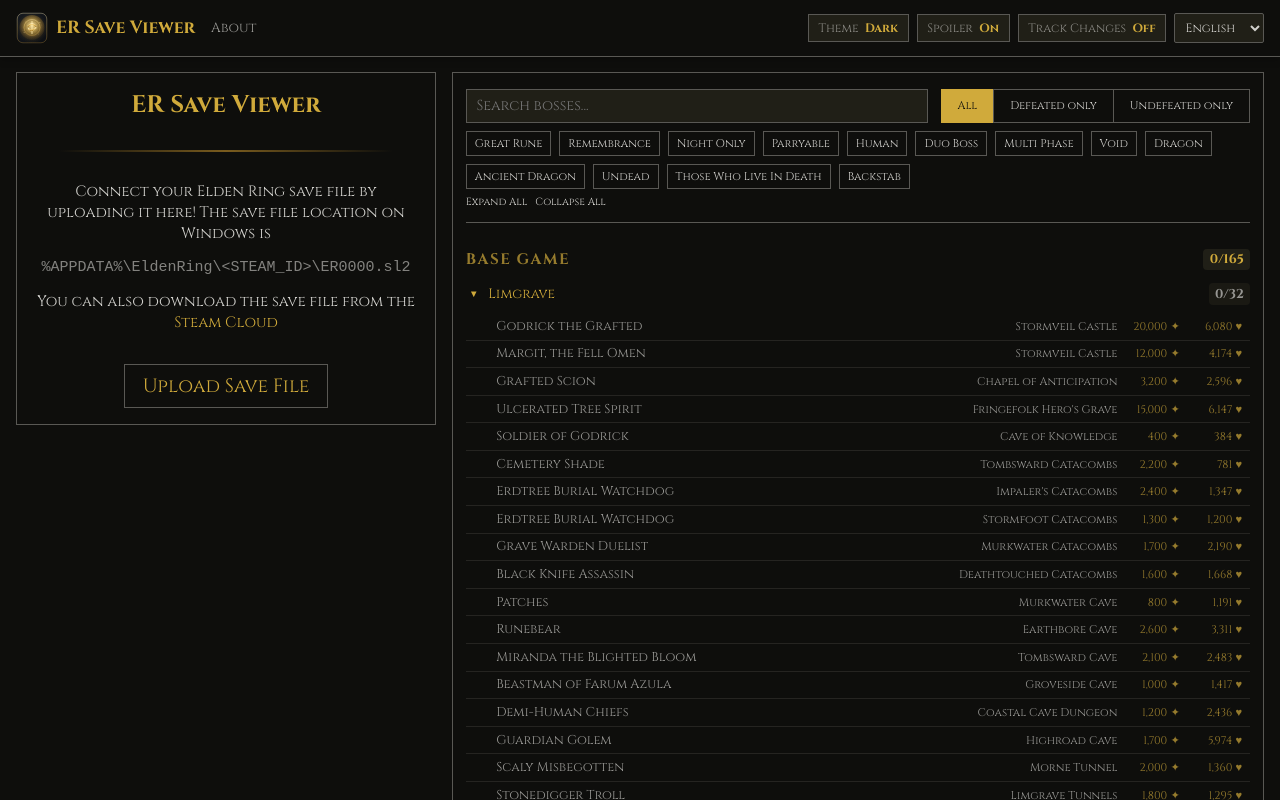
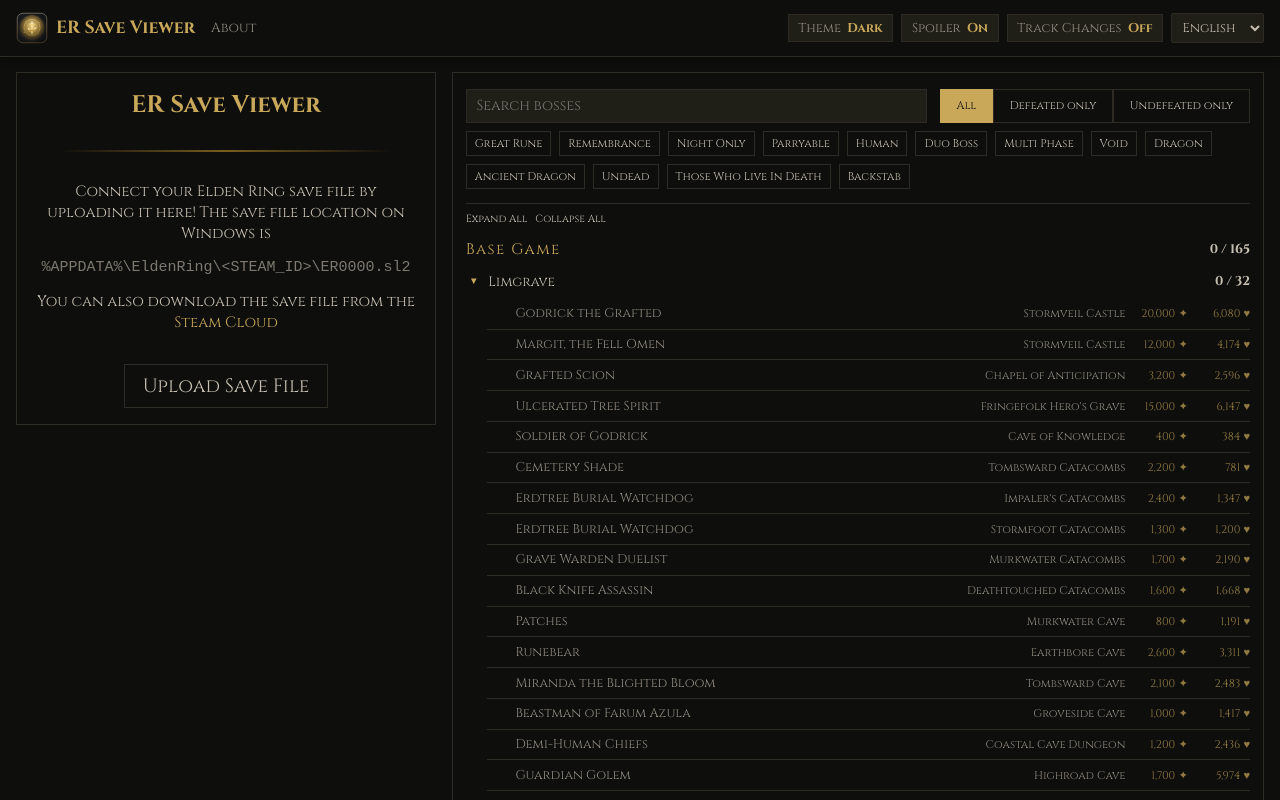
Before and after one commit to zebbedaja/er-save-viewer, a Vue app: page / in a window 1280 px wide. Shown: the top 800 px of the page. Built offline with nearby package versions, Linux system fonts and the light colour scheme; what @zebbedaja/er-save-parser would draw is missing.

Commit message:
css adjustments

```diff
--- a/src/assets/base.css
+++ b/src/assets/base.css
@@ -1,10 +1,14 @@
 :root {
   --main-bg-color: #0e0e0c;
-  --main-font-color: #d1d0cc;
-  --border-color: #595854;
-  --border-hover-color: rgb(133, 132, 121);
+  --main-font-color: #c7c0b2;
+  /* --main-font-color: #7d7668; */
+  /* --main-font-color: #d1d0cc; */
+  --border-color: #2e2a24;
+  --border-hover-color: #5e5a54;
+  /* --border-hover-color: rgb(133, 132, 121); */
   /* --highlight-color: #c9962a; */
-  --highlight-color: #d0aa3b;
+  /* --highlight-color: #d0aa3b; */
+  --highlight-color: #c9a959;
   --link-color: var(--highlight-color);
   --divider-gradient: linear-gradient(to right, transparent, #7a5c1e, transparent);
   --hover-shadow: 0px 0px 16px 4px rgba(50, 49, 35, 0.9);
--- a/src/assets/main.css
+++ b/src/assets/main.css
@@ -19,7 +19,6 @@
   transition: 0.3s;
   text-align: center;
   background: transparent;
-  color: var(--link-color);
   font-size: 0.8rem;
 }
 
@@ -64,9 +63,6 @@
   display: flex;
   flex-direction: column;
   gap: 0.5rem;
-  margin-bottom: 0.8rem;
-  padding-bottom: 0.8rem;
-  border-bottom: 1px solid var(--border-color);
 }
 
 .filter-group {
@@ -79,13 +75,12 @@
 }
 
 .filter-group-connected button {
-  border-right: 0;
   padding-left: 1rem;
   padding-right: 1rem;
 }
 
-.filter-group-connected button:last-child {
-  border-right: 1px solid var(--border-color);
+.filter-group-connected button:not(:first-child) {
+  margin-left: -0.5px;
 }
 
 /* === Search input === */
@@ -144,7 +139,7 @@
   background: none;
   border: 1px solid var(--border-color);
   color: var(--main-font-color);
-  font-size: 0.7rem;
+  font-size: 0.8rem;
   padding: 0.3rem 0.6rem;
   cursor: pointer;
   transition: all 0.2s;
@@ -158,10 +153,8 @@
 /* === Section titles === */
 
 .section-title-bar {
-  font-size: 0.7rem;
-  text-transform: uppercase;
+  font-size: 0.75rem;
   letter-spacing: 0.05em;
-  opacity: 0.5;
   margin: 0;
   padding-bottom: 0.2rem;
   border-bottom: 1px solid var(--border-color);
--- a/src/components/AppNav.vue
+++ b/src/components/AppNav.vue
@@ -185,7 +185,6 @@
 }
 
 .nav-link:hover {
-  opacity: 1;
   color: var(--highlight-color);
 }
 
@@ -201,7 +200,7 @@
 }
 
 .nav-btn {
-  font-size: 0.75rem;
+  font-size: 0.8rem;
   padding: 0.3rem 0.6rem;
   background: var(--hover-background);
   color: var(--main-font-color);
@@ -218,7 +217,7 @@
 }
 
 .btn-label {
-  opacity: 0.6;
+  opacity: 0.7;
 }
 
 .btn-value {
@@ -235,7 +234,7 @@
 }
 
 .nav-select {
-  font-size: 0.75rem;
+  font-size: 0.8rem;
   padding: 0.3rem 0.4rem;
   background: var(--hover-background);
   color: var(--main-font-color);
--- a/src/components/BossList.vue
+++ b/src/components/BossList.vue
@@ -255,7 +255,11 @@
               {{ $t('greatRune') }}
             </button>
 
-            <button class="toggle-btn" :class="{ active: filterRemembrance }" @click="filterRemembrance = !filterRemembrance">
+            <button
+              class="toggle-btn"
+              :class="{ active: filterRemembrance }"
+              @click="filterRemembrance = !filterRemembrance"
+            >
               {{ $t('remembrance') }}
             </button>
 
@@ -275,7 +279,11 @@
               {{ $t('duoBoss') }}
             </button>
 
-            <button class="toggle-btn" :class="{ active: filterMultiPhase }" @click="filterMultiPhase = !filterMultiPhase">
+            <button
+              class="toggle-btn"
+              :class="{ active: filterMultiPhase }"
+              @click="filterMultiPhase = !filterMultiPhase"
+            >
               {{ $t('multiPhaseBoss') }}
             </button>
 
@@ -287,7 +295,11 @@
               {{ $t('dragonFilter') }}
             </button>
 
-            <button class="toggle-btn" :class="{ active: filterAncientDragon }" @click="filterAncientDragon = !filterAncientDragon">
+            <button
+              class="toggle-btn"
+              :class="{ active: filterAncientDragon }"
+              @click="filterAncientDragon = !filterAncientDragon"
+            >
               {{ $t('ancientDragonFilter') }}
             </button>
 
@@ -295,7 +307,11 @@
               {{ $t('undeadFilter') }}
             </button>
 
-            <button class="toggle-btn" :class="{ active: filterThoseWhoLiveInDeath }" @click="filterThoseWhoLiveInDeath = !filterThoseWhoLiveInDeath">
+            <button
+              class="toggle-btn"
+              :class="{ active: filterThoseWhoLiveInDeath }"
+              @click="filterThoseWhoLiveInDeath = !filterThoseWhoLiveInDeath"
+            >
               {{ $t('thoseWhoLiveInDeathFilter') }}
             </button>
 
@@ -323,7 +339,7 @@
       <div class="section-header" id="base">
         <span class="section-title">{{ $t('baseGameSection') }}</span>
         <span class="section-complete" v-if="defeatedBaseGame === filteredBaseGameCount">✓</span>
-        <span class="section-count">{{ defeatedBaseGame }}/{{ filteredBaseGameCount }}</span>
+        <span class="section-count">{{ defeatedBaseGame }} / {{ filteredBaseGameCount }}</span>
       </div>
 
       <div
@@ -333,10 +349,10 @@
         :class="{ completed: isRegionComplete(bosses) }"
       >
         <div class="region-header" @click="toggleRegion(region)">
-          <span class="expand-icon">{{ expandedRegions.has(region) ? '▼' : '▶' }}</span>
-          <span class="region-name">{{ region }}</span>
-          <span class="region-complete" v-if="isRegionComplete(bosses)">✓</span>
-          <span class="region-count">{{ countDefeated(bosses) }}/{{ bosses.length }}</span>
+          <div class="expand-icon">{{ expandedRegions.has(region) ? '▼' : '▶' }}</div>
+          <div class="region-name">{{ region }}</div>
+          <div class="region-complete" v-if="isRegionComplete(bosses)">✓</div>
+          <div class="region-count">{{ countDefeated(bosses) }} / {{ bosses.length }}</div>
         </div>
 
         <div v-show="expandedRegions.has(region)" class="boss-rows">
@@ -366,7 +382,7 @@
       </div>
     </template>
 
-    <!-- <hr v-if="groupedBaseGameBosses.length && groupedDlcBosses.length" class="section-divider" /> -->
+    <hr v-if="groupedBaseGameBosses.length && groupedDlcBosses.length" class="section-divider" />
 
     <template v-if="groupedDlcBosses.length">
       <div class="section-header" id="dlc">
@@ -454,6 +470,9 @@
 .expand-all-group {
   display: flex;
   gap: 0.5rem;
+  margin-top: 0.5rem;
+  padding-top: 0.5rem;
+  border-top: 1px solid var(--border-color);
 }
 
 .expand-all-link {
@@ -465,7 +484,7 @@
 }
 
 .expand-all-link:hover {
-  text-decoration: underline;
+  color: var(--link-color);
 }
 
 .section-header {
@@ -479,21 +498,13 @@
 .section-title {
   font-size: 0.95rem;
   color: var(--highlight-color);
-  font-weight: bold;
-  text-transform: uppercase;
   letter-spacing: 0.1em;
-  opacity: 0.7;
   flex: 1;
 }
 
 .section-count {
   font-size: 0.8rem;
   font-weight: bold;
-  color: var(--highlight-color);
-  background: var(--hover-background);
-  padding: 0.15rem 0.4rem;
-  border-radius: 4px;
-  opacity: 1;
 }
 
 .section-complete {
@@ -507,7 +518,7 @@
   height: 2px;
   margin: 0.4rem 0;
   border: none;
-  background: linear-gradient(90deg, var(--highlight-color), transparent);
+  /* background: linear-gradient(90deg, var(--highlight-color), transparent); */
   opacity: 0.3;
 }
 
@@ -526,7 +537,7 @@
   padding: 0.5rem 0;
   cursor: pointer;
   user-select: none;
-  transition: 0.2s;
+  transition: all 0.2s;
 }
 
 .region-header:hover {
@@ -543,22 +554,16 @@
 
 .region-name {
   font-size: 0.85rem;
-  color: var(--highlight-color);
   flex: 1;
 }
 
 .region-count {
   font-size: 0.8rem;
   font-weight: bold;
-  background: var(--hover-background);
-  padding: 0.15rem 0.4rem;
-  border-radius: 4px;
-  opacity: 0.7;
 }
 
 .region-group.completed .region-count {
   color: var(--highlight-color);
-  opacity: 1;
 }
 
 .region-complete {
@@ -570,23 +575,21 @@
   text-align: center;
 }
 
+.boss-rows {
+  margin-left: 1.3rem;
+}
+
 .boss-row {
   display: flex;
   align-items: center;
   gap: 0.4rem;
-  padding: 0.3rem 0.5rem;
+  padding: 0.4rem 0 0.4rem 0.4rem;
   font-size: 0.75rem;
   border-bottom: 1px solid var(--border-color);
-  border-bottom-color: rgba(89, 88, 84, 0.3);
-  transition: background 0.15s;
   cursor: pointer;
 }
 
 .boss-row:hover {
-  background: var(--hover-background);
-}
-
-.boss-row.defeated {
   background: var(--hover-background);
 }
 
@@ -615,7 +618,6 @@
 
 .boss-row.defeated .boss-name {
   color: var(--highlight-color);
-  font-weight: bold;
 }
 
 .boss-row:not(.defeated) .boss-name {
--- a/src/components/CharacterOverview.vue
+++ b/src/components/CharacterOverview.vue
@@ -15,6 +15,10 @@
 }>()
 
 const character = computed<Character | undefined>(() => props.saveSlot?.character)
+
+function calculatePercantage(max: number, value?: number): number {
+  return Math.min(((value ?? 0) / max) * 100, 100)
+}
 </script>
 
 <template>
@@ -79,42 +83,60 @@
       <ProgressRow
         :label="$t('vigor')"
         :value="formatNumber(character?.vigor ?? 0)"
-        :percentage="Math.min(((character?.vigor ?? 0) / 99) * 100, 100)"
+        :percentage="calculatePercantage(99, character?.vigor)"
+        :caps="[calculatePercantage(99, 40), calculatePercantage(99, 60)]"
       />
       <ProgressRow
         :label="$t('mind')"
         :value="formatNumber(character?.mind ?? 0)"
-        :percentage="Math.min(((character?.mind ?? 0) / 99) * 100, 100)"
+        :percentage="calculatePercantage(99, character?.mind)"
+        :caps="[calculatePercantage(99, 50), calculatePercantage(99, 60)]"
       />
       <ProgressRow
         :label="$t('endurance')"
         :value="formatNumber(character?.endurance ?? 0)"
-        :percentage="Math.min(((character?.endurance ?? 0) / 99) * 100, 100)"
+        :percentage="calculatePercantage(99, character?.endurance)"
+        :caps="[calculatePercantage(99, 15), calculatePercantage(99, 30), calculatePercantage(99, 50)]"
       />
       <ProgressRow
         :label="$t('strength')"
         :value="formatNumber(character?.strength ?? 0)"
-        :percentage="Math.min(((character?.strength ?? 0) / 99) * 100, 100)"
+        :percentage="calculatePercantage(99, character?.strength)"
+        :caps="[
+          calculatePercantage(99, 18),
+          calculatePercantage(99, 50),
+          calculatePercantage(99, 60),
+          calculatePercantage(99, 80),
+        ]"
       />
       <ProgressRow
         :label="$t('dexterity')"
         :value="formatNumber(character?.dexterity ?? 0)"
-        :percentage="Math.min(((character?.dexterity ?? 0) / 99) * 100, 100)"
+        :percentage="calculatePercantage(99, character?.dexterity)"
+        :caps="[
+          calculatePercantage(99, 18),
+          calculatePercantage(99, 50),
+          calculatePercantage(99, 60),
+          calculatePercantage(99, 80),
+        ]"
       />
       <ProgressRow
         :label="$t('intelligence')"
         :value="formatNumber(character?.intelligence ?? 0)"
-        :percentage="Math.min(((character?.intelligence ?? 0) / 99) * 100, 100)"
+        :percentage="calculatePercantage(99, character?.intelligence)"
+        :caps="[calculatePercantage(99, 20), calculatePercantage(99, 50), calculatePercantage(99, 80)]"
       />
       <ProgressRow
         :label="$t('faith')"
         :value="formatNumber(character?.faith ?? 0)"
-        :percentage="Math.min(((character?.faith ?? 0) / 99) * 100, 100)"
+        :percentage="calculatePercantage(99, character?.faith)"
+        :caps="[calculatePercantage(99, 20), calculatePercantage(99, 50), calculatePercantage(99, 80)]"
       />
       <ProgressRow
         :label="$t('arcane')"
         :value="formatNumber(character?.arcane ?? 0)"
-        :percentage="Math.min(((character?.arcane ?? 0) / 99) * 100, 100)"
+        :percentage="calculatePercantage(99, character?.arcane)"
+        :caps="[calculatePercantage(99, 20), calculatePercantage(99, 60), calculatePercantage(99, 80)]"
       />
     </div>
     <div class="button-row">
@@ -137,7 +159,6 @@
   display: flex;
   border-bottom: 1px solid var(--border-color);
   padding-bottom: 0.6rem;
-  /* justify-content: space-between; */
   gap: 0.8rem;
   align-items: center;
 }
--- a/src/components/EventCategoryDetail.vue
+++ b/src/components/EventCategoryDetail.vue
@@ -97,14 +97,15 @@
       <button class="back-button" @click="goBack">{{ $t('backToBosses') }}</button>
       <div class="title-section">
         <h2 class="event-title">{{ $t(eventCategories[category] as unknown as keyof typeof $t) }}</h2>
-        <span class="event-count">{{ activatedCount }}/{{ categoryFlags.length }}</span>
+        <span class="event-count">{{ activatedCount }} / {{ categoryFlags.length }}</span>
       </div>
     </div>
 
     <div class="filters-container">
+      <div class="search-and-filter">
         <input type="text" class="search-input" :placeholder="$t('searchFlags')" v-model="searchQuery" />
 
-      <div class="filter-group">
+        <div class="filter-group filter-group-connected">
           <button class="toggle-btn" :class="{ active: activationFilter === 'all' }" @click="activationFilter = 'all'">
             {{ $t('allFlags') }}
           </button>
@@ -122,6 +123,7 @@
           >
             {{ $t('notActivatedOnly') }}
           </button>
+        </div>
       </div>
     </div>
 
@@ -152,6 +154,29 @@
 </template>
 
 <style scoped>
+.search-and-filter {
+  display: flex;
+  gap: 0.8rem;
+  align-items: stretch;
+}
+
+.search-and-filter .search-input {
+  flex: 1;
+}
+
+.search-and-filter .toggle-btn {
+  display: flex;
+  align-items: center;
+}
+
+.toggle-btn {
+  background: transparent;
+}
+
+.toggle-btn.active {
+  background: var(--highlight-color);
+}
+
 .event-detail-header {
   display: flex;
   flex-direction: column;
@@ -180,10 +205,8 @@
   font-size: 0.8rem;
   font-weight: bold;
   color: var(--highlight-color);
-  background: var(--hover-background);
   padding: 0.15rem 0.4rem;
   border-radius: 4px;
-  opacity: 0.7;
 }
 
 .not-found {
@@ -240,14 +263,10 @@
   font-size: 0.75rem;
   border-bottom: 1px solid var(--border-color);
   border-bottom-color: rgba(89, 88, 84, 0.3);
-  transition: background 0.15s;
+  transition: background-color 0.15s;
 }
 
 .flag-row:hover {
-  background: var(--hover-background);
-}
-
-.flag-row.activated {
   background: var(--hover-background);
 }
 
@@ -284,7 +303,7 @@
 
 .flag-location {
   opacity: 0.4;
-  font-size: 0.7rem;
+  font-size: 0.8rem;
   flex-shrink: 0;
   max-width: 10rem;
   white-space: nowrap;
--- a/src/components/ProgressBar.vue
+++ b/src/components/ProgressBar.vue
@@ -3,18 +3,29 @@
   defineProps<{
     percentage: number
     flex?: boolean
+    caps?: number[]
+    showCaps?: boolean
   }>(),
-  { flex: false },
+  { flex: false, caps: () => [], showCaps: false },
 )
 </script>
 
 <template>
-  <div class="progress-bar-track" :class="{ 'progress-bar-track--flex': flex }">
-    <div class="progress-bar-fill" :style="{ width: `${Math.min(percentage, 100)}%` }"></div>
+  <div class="progress-bar">
+    <div class="progress-bar-track" :class="{ 'progress-bar-track--flex': flex }">
+      <div class="progress-bar-fill" :style="{ width: `${Math.min(percentage, 100)}%` }"></div>
+    </div>
+    <div class="caps" v-if="showCaps">
+      <div class="cap" v-for="cap in caps" :key="cap" :style="{ left: cap + '%' }"></div>
+    </div>
   </div>
 </template>
 
 <style scoped>
+.progress-bar {
+  position: relative;
+}
+
 .progress-bar-track {
   height: 3px;
   background: var(--border-color);
@@ -32,4 +43,20 @@
   border-radius: 1.5px;
   transition: width 0.4s ease;
 }
+
+.caps {
+  position: absolute;
+  top: 0;
+  left: 0;
+  right: 0;
+  bottom: 0;
+}
+
+.cap {
+  position: absolute;
+  width: 1px;
+  height: 9px;
+  top: -3px;
+  background: #aaa;
+}
 </style>
--- a/src/components/ProgressRow.vue
+++ b/src/components/ProgressRow.vue
@@ -5,6 +5,7 @@
   label: string
   value: string
   percentage: number
+  caps?: number[]
 }>()
 </script>
 
@@ -12,7 +13,7 @@
   <div class="progress-row">
     <span class="progress-row-label">{{ label }}</span>
     <span class="progress-row-value">{{ value }}</span>
-    <ProgressBar flex :percentage="percentage" />
+    <ProgressBar flex :percentage="percentage" :caps="caps" />
   </div>
 </template>
 
@@ -26,7 +27,7 @@
 }
 
 .progress-row-label {
-  font-size: 0.7rem;
+  font-size: 0.75rem;
   text-transform: uppercase;
   opacity: 0.7;
   overflow: hidden;
--- a/src/components/TrackChanges.vue
+++ b/src/components/TrackChanges.vue
@@ -42,7 +42,7 @@
 .empty-state {
   color: var(--main-font-color);
   opacity: 0.5;
-  font-size: 0.85rem;
+  font-size: 0.8rem;
   text-align: center;
   padding: 0.75rem 0;
 }
@@ -71,7 +71,7 @@
   color: var(--main-font-color);
   opacity: 0.6;
   font-family: monospace;
-  font-size: 0.75rem;
+  font-size: 0.8rem;
 }
 
 .title {
--- a/src/i18n/en.ts
+++ b/src/i18n/en.ts
@@ -113,7 +113,7 @@
   resistance: 'Status Resistance',
   rot: 'Scarlet Rot',
   runes: 'Runes',
-  searchBosses: 'Search bosses...',
+  searchBosses: 'Search bosses',
   searchFlags: 'Search flags...',
   selectCharacter: 'Select your character',
   selectDifferentCharacter: 'Select character',
```
Lines whose indentation alone changed are shown as unchanged.
